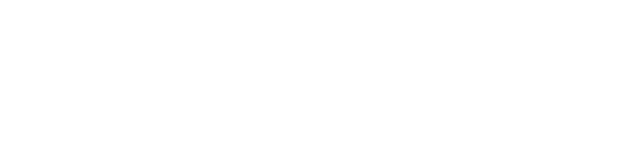
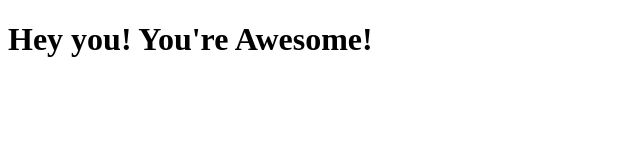
Before and after one commit to cosmofilmphoto/cosmofilmphoto.github.io, a plain HTML site: page index.html in a window 1280 px wide. Shown: the whole page, without its empty margins (0-640 px from the left). Drawn offline with Linux system fonts and the light colour scheme.

Commit message:
Added <h1>

```diff
--- a/index.html
+++ b/index.html
@@ -7,6 +7,8 @@
   <title>Yo!</title>
   <meta name="description" content="#">
   <meta name="author" content="#">
+
+  <h1> Hey you! You're Awesome!</h1>
 
   <link rel="stylesheet" href="#">
 
```
